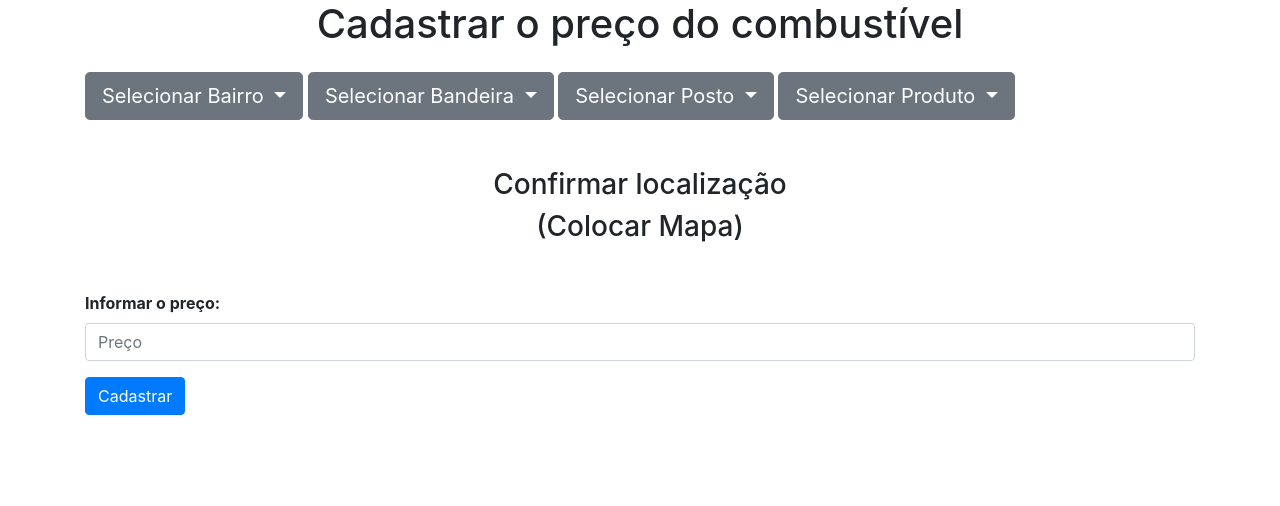
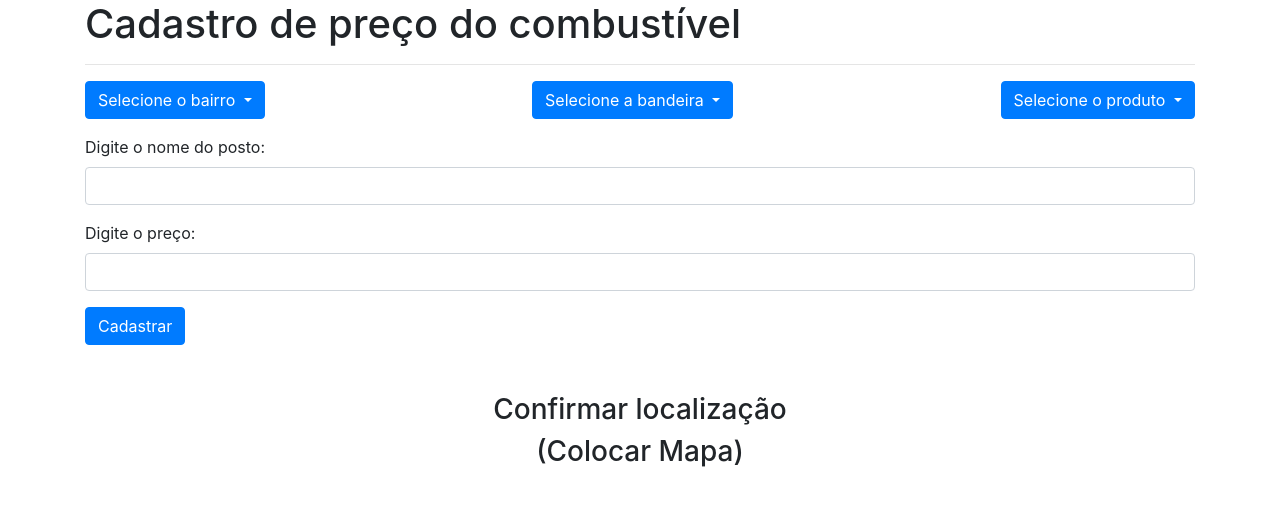
Before and after one commit to rickzang/projeto_integrador-1, a Flask app: page /create in a window 1280 px wide. Shown: the part 56-562 px from the top of the page. Run offline with Flask 2, Linux system fonts and the light colour scheme; some libraries are stand-ins or nearby versions.

Commit message:
Ajustando conexão com banco e algumas alterações da tela

```diff
--- a/app.py
+++ b/app.py
@@ -1,87 +1,58 @@
-from  flask import Flask, render_template, request, url_for, flash, redirect
-from flask_sqlalchemy import SQLAlchemy
+from flask import Flask, render_template, request, url_for, flash, redirect
+from flask_mysqldb import MySQL
+from models import Posto
+from dao import PostoDao
 import os, datetime
 import sqlite3
 from werkzeug.exceptions import abort
 
-#
 project_dir = os.path.dirname(os.path.abspath(__file__))
 database_file = "sqlite:///{}".format(os.path.join(project_dir, 'database.db'))
 
+app = Flask(__name__)
+app.secret_key = 'app'
+app.config['MYSQL_HOST'] = "127.0.0.1"
+app.config['MYSQL_USER'] = "root"
+app.config['MYSQL_PASSWORD'] = "root"
+app.config['MYSQL_DB'] = "pi_grupo04_2021"
+app.config['MYSQL_PORT'] = 3306
 
-app = Flask('__name__')
-app.config['SECRET_KEY'] = 'your secret key'
-app.config['SQLALCHEMY_DATABASE_URI'] = database_file
-db = SQLAlchemy(app)
+db = MySQL(app)
 
-class Posts(db.Model):
-    id = db.Column(db.Integer, primary_key=True)
-    created = db.Column(db.DateTime, nullable=False,
-        default=datetime.datetime. utcnow)
-    title = db.Column(db.String(80), nullable=False)
-    content = db.Column(db.String(200), nullable=False)
+posto_dao = PostoDao(db)
+
 
 @app.route('/')
 def index():
-    posts = Posts.query.all()
-    return render_template('index.html', posts=posts)
-
-def get_post(post_id):
-    post = Posts.query.filter_by(id=post_id).first()
-    if post is None:
-        abort(404)
-    return post
-
-@app.route('/<int:post_id>')
-def post(post_id):
-    post = get_post(post_id)
-    return render_template('post.html', post=post)
-
-@app.route('/create', methods=('GET', 'POST'))
-def create():
-
-    if request.method == 'POST':
-        title = request.form['title']
-        content = request.form['content']
-
-        if not title:
-            flash('Título é obrigatório!')
-        else:
-            post = Posts(title=title, content=content)
-            db.session.add(post)
-            db.session.commit()
-
-            return redirect(url_for('index'))
-
-    return render_template('create.html')
+    return render_template('index.html', titulo='Buscador de preços de combustíveis')
 
 
-
-@app.route('/<int:post_id>/edit', methods=('GET', 'POST'))
-def edit(post_id):
-    post = get_post(post_id)
-
-    if request.method == 'POST':
-        title = request.form['title']
-        content = request.form['content']
-
-        if not title:
-            flash('Título é obrigatório!')
-        else:
-            post.title = title
-            post.content = content
-            db.session.commit()
-            return redirect(url_for('index'))
-
-    return render_template('edit.html', post=post)
+@app.route('/create')
+def novoPosto():
+    return render_template('create.html', titulo='Cadastro de preço do combustível')
 
 
+@app.route('/list')
+def listarPostos():
+    lista = posto_dao.listar()
+    return render_template('lista.html', titulo='Lista de postos cadastrados', postos=lista)
 
 
-@app.route('/<int:post_id>/delete', methods=('POST',))
-def delete(post_id):
-    post = get_post(post_id)
-    db.session.delete(post)
-    db.session.commit()
-    flash('"{}" foi apagado com sucesso!'.format(post.title))
-    return redirect(url_for('index'))
+@app.route('/cadastrarPreco', methods=['POST', ])
+def cadastrarPreco():
+    if 'teste' == request.form['nome']:
+        preco = request.form['preco']
+        produto = request.form['produto']
+        bairro = request.form['bairro']
+        nome = request.form['nome']
+        bandeira = request.form['bandeira']
+        posto = Posto(preco, produto, bairro, nome, bandeira)
+        posto_dao.salvar(posto)
+        flash(request.form['nome'] + ' cadastrado com sucesso!')
+        return redirect(url_for('listarPostos'))
+    else:
+        flash('Erro ao cadastrar preço, tente novamente mais tarde!')
+        return redirect(url_for('index'))
+
+
+app.run(debug=True)
--- a/templates/base.html
+++ b/templates/base.html
@@ -1,21 +1,16 @@
-<!doctype html>
+<!DOCTYPE html>
 <html lang="pt">
-
     <head>
-  <!-- Required meta tags -->
         <meta charset="utf-8">
-  <meta name="viewport" content="width=device-width, initial-scale=1, shrink-to-fit=no">
+        <meta name="viewport" content="width=device-width, initial-scale=1">
+        <title>Projeto Integrador Grupo 04 - Polo Jaguaré</title>
 
         <!-- Bootstrap CSS -->
-  <link rel="stylesheet" href="https://stackpath.bootstrapcdn.com/bootstrap/4.3.1/css/bootstrap.min.css"
-    integrity="sha384-ggOyR0iXCbMQv3Xipma34MD+dH/1fQ784/j6cY/iJTQUOhcWr7x9JvoRxT2MZw1T" crossorigin="anonymous">
-
-  <title>{% block title %} {% endblock %}</title>
+        <link rel="stylesheet" href="https://stackpath.bootstrapcdn.com/bootstrap/4.3.1/css/bootstrap.min.css" integrity="sha384-ggOyR0iXCbMQv3Xipma34MD+dH/1fQ784/j6cY/iJTQUOhcWr7x9JvoRxT2MZw1T" crossorigin="anonymous">
     </head>
-
     <body>
         <nav class="navbar navbar-expand-md navbar-light bg-light">
-    <a class="navbar-brand" href="{{ url_for('index')}}">Início</a>
+            <a class="navbar-brand" href="{{ url_for('index') }}">Início</a>
             <button class="navbar-toggler" type="button" data-toggle="collapse" data-target="#navbarNav"
                     aria-controls="navbarNav" aria-expanded="false" aria-label="Toggle navigation">
                 <span class="navbar-toggler-icon"></span>
@@ -26,18 +21,27 @@
                         <a class="nav-link" href="#">Sobre</a>
                     </li>
                     <li class="nav-item">
-          <a class="nav-link" href="{{url_for('create')}}"> Cadastrar Preço </a>
+                        <a class="nav-link" href="{{ url_for('novoPosto') }}">Cadastrar Preço</a>
                     </li>
                 </ul>
             </div>
         </nav>
         <div class="container">
-    {% for message in get_flashed_messages() %}
-    <div class="alert alert-danger">{{ message }}</div>
+            {% with messages = get_flashed_messages() %}
+                {% if messages %}
+                    <ul id="messages" class="list-unstyled">
+                    {% for message in messages %}
+                        <li class="alert alert-success">{{ message }}</li>
                     {% endfor %}
-    {% block content %} {% endblock %}
+                    </ul>
+                {% endif %}
+            {% endwith %}
+            <div class="page-header">
+                <h1>{{ titulo }}</h1>
+                <hr>
             </div>
-
+            {% block content %}{% endblock %}
+        </div>
     <!-- Optional JavaScript -->
   <!-- jQuery first, then Popper.js, then Bootstrap JS -->
   <script src="https://code.jquery.com/jquery-3.3.1.slim.min.js"
@@ -50,5 +54,4 @@
     integrity="sha384-JjSmVgyd0p3pXB1rRibZUAYoIIy6OrQ6VrjIEaFf/nJGzIxFDsf4x0xIM+B07jRM"
     crossorigin="anonymous"></script>
     </body>
-
 </html>
--- a/templates/create.html
+++ b/templates/create.html
@@ -1,67 +1,61 @@
-{% extends 'base.html' %}
-
+{% extends "base.html" %}
 {% block content %}
-<h1 class="text-center">{% block title %} Cadastrar o preço do combustível {% endblock %}</h1>
-
-<div class="dropdown d-inline-block mt-3">
-  <button class="btn btn-secondary btn-lg dropdown-toggle" type="button" id="bairro"
-          data-toggle="dropdown" aria-haspopup="true" aria-expanded="false">
-    Selecionar Bairro
+    <form action="{{ url_for('cadastrarPreco') }}" method="post">
+        <fieldset>
+            <div class="form-group">
+                <div class="dropdown d-flex justify-content-between">
+                    <div class="dropdown-bairro">
+                        <input type="hidden" name="bairro" class="form-control">
+                        <button class="btn btn-primary dropdown-toggle" type="button" id="bairro" data-toggle="dropdown" aria-haspopup="true" aria-expanded="false">
+                        Selecione o bairro
                         </button>
-  <div class="dropdown-menu" aria-labelledby="dropdownMenuButton">
-    <a class="dropdown-item" href="#">Action</a>
-    <a class="dropdown-item" href="#">Another action</a>
-    <a class="dropdown-item" href="#">Something else here</a>
+                        <div class="dropdown-menu" aria-labelledby="bairro">
+                            <a class="dropdown-item" href="#">ACLIMACAO</a>
+                            <a class="dropdown-item" href="#">AGUA BRANCA</a>
+                            <a class="dropdown-item" href="#">AGUA RASA</a>
+                            <a class="dropdown-item" href="#">ALTO DA LAPA</a>
+                            <a class="dropdown-item" href="#">ALTO DA MOOCA</a>
+                            <a class="dropdown-item" href="#">ALTO DE PINHEIROS</a>
+                            <a class="dropdown-item" href="#">ARTUR ALVIM</a>
+                            <a class="dropdown-item" href="#">BAIRRO DO ALEM</a>
                         </div>
                     </div>
-
-<div class="dropdown d-inline-block">
-  <button class="btn btn-secondary btn-lg dropdown-toggle" type="button" id="Bandeira" data-toggle="dropdown" aria-haspopup="true" aria-expanded="false">
-    Selecionar Bandeira
+                    <div class="dropdown-bandeira">
+                        <input type="hidden" name="bandeira" class="form-control">
+                        <button class="btn btn-primary dropdown-toggle" type="button" id="bandeira" data-toggle="dropdown" aria-haspopup="true" aria-expanded="false">
+                        Selecione a bandeira
                         </button>
-  <div class="dropdown-menu" aria-labelledby="dropdownMenuButton">
-    <a class="dropdown-item" href="#">Action</a>
-    <a class="dropdown-item" href="#">Another action</a>
-    <a class="dropdown-item" href="#">Something else here</a>
+                        <div class="dropdown-menu" aria-labelledby="bandeira">
+                            <a class="dropdown-item" href="#">BRANCA</a>
+                            <a class="dropdown-item" href="#">RAIZEN</a>
+                            <a class="dropdown-item" href="#">AGUA RASA</a>
+                            <a class="dropdown-item" href="#">IPIRANGA</a>
+                            <a class="dropdown-item" href="#">PETROBRAS DISTRIBUIDORA S.A.</a>
                         </div>
                     </div>
-
-<div class="dropdown d-inline-block">
-  <button class="btn btn-secondary btn-lg dropdown-toggle" type="button" id="Posto" data-toggle="dropdown" aria-haspopup="true" aria-expanded="false">
-    Selecionar Posto
+                    <div class="dropdown-produto">
+                        <input type="hidden" name="produto" class="form-control">
+                        <button class="btn btn-primary dropdown-toggle" type="button" id="produto" data-toggle="dropdown" aria-haspopup="true" aria-expanded="false">
+                        Selecione o produto
                         </button>
-  <div class="dropdown-menu" aria-labelledby="dropdownMenuButton">
-    <a class="dropdown-item" href="#">Action</a>
-    <a class="dropdown-item" href="#">Another action</a>
-    <a class="dropdown-item" href="#">Something else here</a>
+                        <div class="dropdown-menu" aria-labelledby="produto">
+                            <a class="dropdown-item" href="#">ETANOL</a>
+                            <a class="dropdown-item" href="#">GASOLINA</a>
                         </div>
                     </div>
-
-<div class="dropdown d-inline-block">
-  <button class="btn btn-secondary btn-lg dropdown-toggle" type="button" id="Produto" data-toggle="dropdown" aria-haspopup="true" aria-expanded="false">
-    Selecionar Produto
-  </button>
-  <div class="dropdown-menu" aria-labelledby="dropdownMenuButton">
-    <a class="dropdown-item" href="#">Action</a>
-    <a class="dropdown-item" href="#">Another action</a>
-    <a class="dropdown-item" href="#">Something else here</a>
                 </div>
             </div>
-
+            <div class="form-group">
+                <label>Digite o nome do posto:</label>
+                <input type="text" id="nome" name="nome" class="form-control">
+            </div>
+            <div class="form-group">
+                <label>Digite o preço:</label>
+                <input type="text" id="preco" name="preco" class="form-control">
+            </div>
+            <button type="submit" class="btn btn-primary btn-cadastrar">Cadastrar</button>
+        </fieldset>
+    </form>
     <h3 class="text-center mt-5">{% block confirma %} Confirmar localização {% endblock %} </h3>
     <h3 class="text-center mt-2">{% block mapa %} (Colocar Mapa) {% endblock %} </h3>
-
-
-<form method="post">
-    <div class="form-group mt-5">
-        <label for="formpreco" class="font-weight-bold"> Informar o preço: </label>
-        <input type="text" class="form-control" id="formpreco"
-               placeholder="Preço">
-    </div>
-    <div class="form-group">
-        <button type="submit" class="btn btn-primary"> Cadastrar </button>
-    </div>
-</form>
-
-
 {% endblock %}
```
Also changed, not shown: dao.py (added, +45 -0 lines), init_db.py (+37 -17 lines), models.py (added, +8 -0 lines), templates/index.html (+10 -19 lines), templates/lista.html (added, +25 -0 lines). Lines whose indentation alone changed are shown as unchanged.
